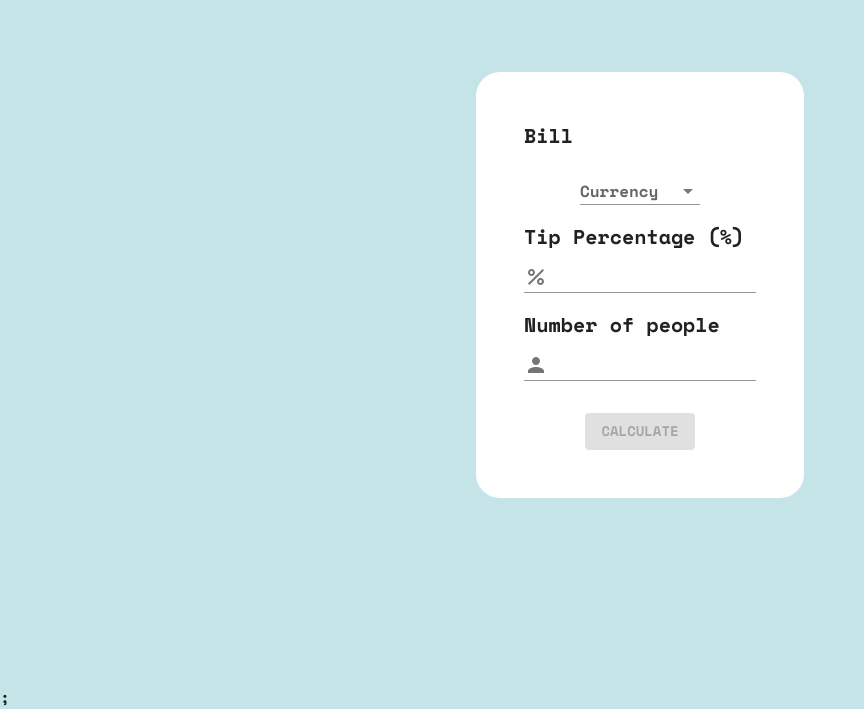
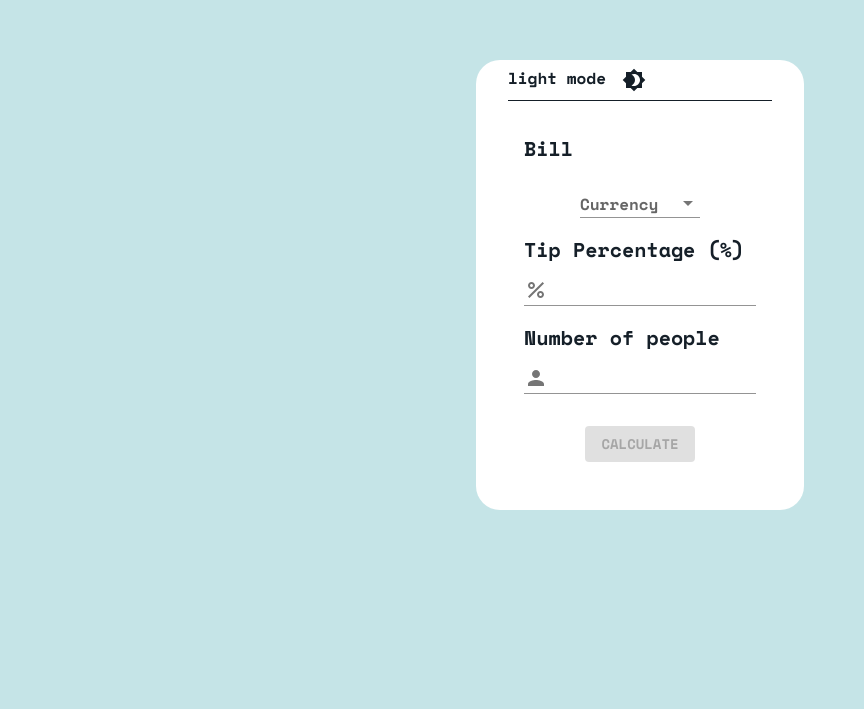
Before and after one commit to Hristo-Boyadzhiev/Tip-calculator, a React (Vite) app in the folder tip-calculator/: page / in a window 1280 px wide. Shown: the part 115-824 px from the top of the page, without its empty margins (0-864 px from the left). After the commit the page ends 800 px from the top, so only its background shows below. Built offline with nearby package versions, Linux system fonts and the light colour scheme.

Commit message:
make light/dark mode changer

```diff
--- a/tip-calculator/src/App.tsx
+++ b/tip-calculator/src/App.tsx
@@ -1,18 +1,15 @@
 import TipCalculator from "./components/TipCalculator";
 import { TipProvider } from "./contexts/TipContext";
-import { ThemeProvider } from "@mui/material/styles";
-import { light } from "./plugins/muiTheme";
 import { CssBaseline } from "@mui/material";
-import { GlobalStyle } from "./GlobalStyle";
+import ToggleColorMode from "./contexts/Theme";
 
 export default function App() {
   return (
-    <ThemeProvider theme={light}>
+    <ToggleColorMode>
       <CssBaseline />
-      <GlobalStyle />
       <TipProvider>
-        <TipCalculator />;
+        <TipCalculator />
       </TipProvider>
-    </ThemeProvider>
+    </ToggleColorMode>
   );
 }
--- a/tip-calculator/src/GlobalStyle.ts
+++ /dev/null
@@ -1,9 +0,0 @@
-import { createGlobalStyle } from "styled-components";
-
-export const GlobalStyle = createGlobalStyle`
-  body {
-    margin: 0;
-    padding: 0;
-    background-color: hsl(185, 41%, 84%);
-  }
-`;
--- /dev/null
+++ b/tip-calculator/src/components/LeftSide/Mode/ChangeMode.tsx
@@ -0,0 +1,22 @@
+import Brightness4Icon from "@mui/icons-material/Brightness4";
+import Brightness7Icon from "@mui/icons-material/Brightness7";
+import { useTheme } from "@mui/material/styles";
+import { useThemeContext } from "../../../hooks/useThemeContext";
+import { Box, IconButton } from "@mui/material";
+
+export default function ChangeMode() {
+  const theme = useTheme();
+  const { toggleColorMode } = useThemeContext();
+  return (
+    <Box>
+      {theme.palette.mode} mode
+      <IconButton sx={{ ml: 1 }} onClick={toggleColorMode} color="inherit">
+        {theme.palette.mode === "dark" ? (
+          <Brightness7Icon />
+        ) : (
+          <Brightness4Icon />
+        )}
+      </IconButton>
+    </Box>
+  );
+}
--- a/tip-calculator/src/components/RenderForm.tsx
+++ b/tip-calculator/src/components/RenderForm.tsx
@@ -2,6 +2,7 @@ import { Box } from "@mui/material";
 import LeftSide from "./LeftSide/LeftSide";
 import RightSide from "./RightSide/RightSide";
 import { useTipContext } from "../hooks/useTipContext";
+import ChangeMode from "./LeftSide/Mode/ChangeMode";
 
 export default function RenderForm() {
   const { isShowRightSide } = useTipContext();
@@ -9,15 +10,27 @@ export default function RenderForm() {
     <Box
       sx={{
         display: "flex",
-        background: "white",
+        flexDirection: "column",
+        backgroundColor: "secondary.main",
         borderRadius: "1.5em",
       }}
     >
       <Box
         sx={{
           display: "flex",
+          justifyContent: "space-between",
+          borderBottom: "0.1em solid",
+          margin: "0 2em",
+        }}
+      >
+        <ChangeMode />
+        {/* Add flags to change the language */}
+      </Box>
+      <Box
+        sx={{
+          display: "flex",
           gap: "2em",
-          margin: "2em",
+          margin: "1em 2em 2em 2em",
           flex: 1,
         }}
       >
@@ -27,3 +40,35 @@ export default function RenderForm() {
     </Box>
   );
 }
+
+// import { Box } from "@mui/material";
+// import LeftSide from "./LeftSide/LeftSide";
+// import RightSide from "./RightSide/RightSide";
+// import { useTipContext } from "../hooks/useTipContext";
+// // import ChangeMode from "./LeftSide/Mode/ChangeMode";
+
+// export default function RenderForm() {
+//   const { isShowRightSide } = useTipContext();
+//   return (
+//     <Box
+//       sx={{
+//         display: "flex",
+//         backgroundColor: "secondary.main",
+//         borderRadius: "1.5em",
+//       }}
+//     >
+//       {/* <ChangeMode /> */}
+//       <Box
+//         sx={{
+//           display: "flex",
+//           gap: "2em",
+//           margin: "2em",
+//           flex: 1,
+//         }}
+//       >
+//         <LeftSide />
+//         {isShowRightSide && <RightSide />}
+//       </Box>
+//     </Box>
+//   );
+// }
--- a/tip-calculator/src/components/RightSide/RightSide.tsx
+++ b/tip-calculator/src/components/RightSide/RightSide.tsx
@@ -1,10 +1,13 @@
 import { Box, Typography } from "@mui/material";
 import { useTipContext } from "../../hooks/useTipContext";
 import getCurrencySymbol from "../../utils/getCurrencySymbol";
+import { useThemeContext } from "../../hooks/useThemeContext";
 
 export default function RightSide() {
   const { currentCurrency, tipPerPerson, totalPerPerson } = useTipContext();
   const currencySymbol = getCurrencySymbol(currentCurrency);
+  const { mode } = useThemeContext();
+
   return (
     <Box
       sx={{
@@ -35,7 +38,12 @@ export default function RightSide() {
             <Typography sx={{ color: "secondary.main" }}>Tip Amount</Typography>
             <Typography sx={{ color: "primary.800" }}>/ Person</Typography>
           </Box>
-          <Typography sx={{ color: "primary.700", fontSize: "1.5em" }}>
+          <Typography
+            sx={{
+              color: mode === "light" ? "primary.700" : "primary.900",
+              fontSize: "1.5em",
+            }}
+          >
             {tipPerPerson} {currencySymbol}
           </Typography>
         </Box>
@@ -51,7 +59,12 @@ export default function RightSide() {
             <Typography sx={{ color: "secondary.main" }}>Total</Typography>
             <Typography sx={{ color: "primary.800" }}>/ Person</Typography>
           </Box>
-          <Typography sx={{ color: "primary.700", fontSize: "1.5em" }}>
+          <Typography
+            sx={{
+              color: mode === "light" ? "primary.700" : "primary.900",
+              fontSize: "1.5em",
+            }}
+          >
             {totalPerPerson} {currencySymbol}
           </Typography>
         </Box>
--- /dev/null
+++ b/tip-calculator/src/contexts/Theme.tsx
@@ -0,0 +1,45 @@
+import * as React from "react";
+import { ThemeProvider } from "@mui/material/styles";
+import { ColorModeContextValue } from "../interfaces/ColorModeContextValue";
+import { dark, light } from "../plugins/muiTheme";
+
+interface Children {
+  children: React.ReactNode;
+}
+
+export const ColorModeContext = React.createContext<ColorModeContextValue>({
+  toggleColorMode: () => {},
+  mode: "light",
+});
+
+export default function ToggleColorMode({ children }: Children) {
+  const [mode, setMode] = React.useState<"light" | "dark">("light");
+
+  React.useEffect(() => {
+    const savedMode =
+      (localStorage.getItem("mode") as "light" | "dark") || "light";
+    setMode(savedMode);
+  }, []);
+
+  const colorMode = React.useMemo(
+    () => ({
+      toggleColorMode: () => {
+        setMode((prevMode) => {
+          const newMode = prevMode === "light" ? "dark" : "light";
+          localStorage.setItem("mode", newMode);
+          return newMode;
+        });
+      },
+      mode,
+    }),
+    [mode]
+  );
+
+  const theme = React.useMemo(() => (mode === "light" ? light : dark), [mode]);
+
+  return (
+    <ColorModeContext.Provider value={colorMode}>
+      <ThemeProvider theme={theme}>{children}</ThemeProvider>
+    </ColorModeContext.Provider>
+  );
+}
--- /dev/null
+++ b/tip-calculator/src/hooks/useThemeContext.ts
@@ -0,0 +1,25 @@
+// import * as React from "react";
+// import { ColorModeContext } from "../contexts/Theme";
+// import { ColorModeContextValue } from "../interfaces/ColorModeContextValue";
+
+// export const useThemeContext = (): ColorModeContextValue => {
+//   const context = React.useContext(ColorModeContext);
+
+//   return {
+//     toggleColorMode: context.toggleColorMode,
+//   };
+// };
+
+import * as React from "react";
+import { ColorModeContext } from "../contexts/Theme";
+import { ColorModeContextValue } from "../interfaces/ColorModeContextValue";
+
+export const useThemeContext = (): ColorModeContextValue => {
+  const context = React.useContext(ColorModeContext);
+
+  if (!context) {
+    throw new Error("useThemeContext must be used within a ToggleColorMode");
+  }
+
+  return context; // Връща всичко от контекста, включително mode
+};
--- a/tip-calculator/src/hooks/useTipContext.ts
+++ b/tip-calculator/src/hooks/useTipContext.ts
@@ -1,5 +1,5 @@
 import React from "react";
-import { TipContext } from "../contexts/TipContext"; // Уверете се, че пътят е правилен
+import { TipContext } from "../contexts/TipContext";
 
 export const useTipContext = () => {
   const context = React.useContext(TipContext);
--- /dev/null
+++ b/tip-calculator/src/interfaces/ColorModeContextValue.ts
@@ -0,0 +1,4 @@
+export interface ColorModeContextValue {
+  toggleColorMode: () => void;
+  mode: "light" | "dark";
+}
--- a/tip-calculator/src/plugins/muiTheme.ts
+++ b/tip-calculator/src/plugins/muiTheme.ts
@@ -27,34 +27,32 @@ export interface ExtendedTheme extends PaletteColor {
       200: string;
       100: string;
     };
+    background: {
+      default: string;
+    };
+    text: {
+      primary: string;
+    };
   };
 }
 
 export const light = createTheme({
   palette: {
     primary: {
-      main: "hsl(183, 100%, 15%)", //Very dark cyan
-      900: "hsl(186, 14%, 43%)", //Dark grayish cyan
-      800: "hsl(184, 14%, 56%)", //Grayish cyan
-      700: "hsl(185, 41%, 84%)", //Light grayish cyan
-      600: "hsl(189, 41%, 97%)", //Very light grayish cyan
-      //   500: "hsl(0, 0%, 100%)", //White
-      //   400: "#F14555",
-      //   300: "#E66C77",
-      //   200: "#EF969D",
-      //   100: "hsl(186, 14%, 43%)",
+      main: "hsl(183, 100%, 15%)", // Very dark cyan
+      900: "hsl(186, 14%, 43%)", // Dark grayish cyan
+      800: "hsl(184, 14%, 56%)", // Grayish cyan
+      700: "hsl(185, 41%, 84%)", // Light grayish cyan
+      600: "hsl(189, 41%, 97%)", // Very light grayish cyan
     },
     secondary: {
-      main: "hsl(0, 0%, 100%)",
-      //   900: "#2A3040",
-      //   800: "#3D4458",
-      //   700: "#4E576E",
-      //   600: "#5F6A85",
-      //   500: "#6D7896",
-      //   400: "#838CA7",
-      //   300: "#98A0B9",
-      //   200: "#B5BBCF",
-      //   100: "hsl(186, 14%, 43%)",
+      main: "hsl(0, 0%, 100%)", // White
+    },
+    background: {
+      default: "hsl(185, 41%, 84%)", // Light grayish cyan
+    },
+    text: {
+      primary: "hsl(210, 30%, 12%)", // Dark grayish blue
     },
   },
   typography: {
@@ -66,34 +64,37 @@ export const dark = createTheme({
   palette: {
     mode: "dark",
     primary: {
-      main: "#BB0021",
-      900: "#BB0021",
-      800: "#C9022D",
-      700: "#D61135",
-      600: "#E8203B",
-      500: "#F72C3C",
-      400: "#F14555",
-      300: "#E66C77",
-      200: "#EF969D",
-      100: "#FFCBD4",
+      main: "hsl(168, 50%, 38%)", // Deep teal
+      900: "hsl(168, 50%, 20%)", // Very dark teal
+      800: "hsl(168, 50%, 30%)", // Dark teal
+      700: "hsl(168, 50%, 38%)", // Medium teal
+      600: "hsl(168, 50%, 48%)", // Light teal
+      500: "hsl(168, 50%, 58%)", // Lighter teal
+      400: "hsl(168, 50%, 68%)", // Soft teal
+      300: "hsl(168, 50%, 78%)", // Very soft teal
+      200: "hsl(168, 50%, 88%)", // Pale teal
+      100: "hsl(168, 50%, 95%)", // Very pale teal
     },
     secondary: {
-      main: "#2A3040",
-      900: "#2A3040",
-      800: "#3D4458",
-      700: "#4E576E",
-      600: "#5F6A85",
-      500: "#6D7896",
-      400: "#838CA7",
-      300: "#98A0B9",
-      200: "#B5BBCF",
-      100: "#D0D7E6",
+      main: "hsl(210, 15%, 25%)", // Dark gray
+      900: "hsl(210, 15%, 25%)", // Dark gray
+      800: "hsl(210, 15%, 35%)", // Medium dark gray
+      700: "hsl(210, 15%, 45%)", // Medium gray
+      600: "hsl(210, 15%, 55%)", // Light gray
+      500: "hsl(210, 15%, 65%)", // Lighter gray
+      400: "hsl(210, 15%, 75%)", // Very light gray
+      300: "hsl(210, 15%, 85%)", // Pale gray
+      200: "hsl(210, 15%, 90%)", // Very pale gray
+      100: "hsl(210, 15%, 95%)", // Almost white
     },
     background: {
-      default: "black",
+      default: "hsl(210, 20%, 10%)", // Almost black
     },
     text: {
-      primary: "#fff", // White text
+      primary: "hsl(0, 0%, 100%)", // White
     },
   },
+  typography: {
+    fontFamily: "Space Mono, Roboto",
+  },
 });
```
